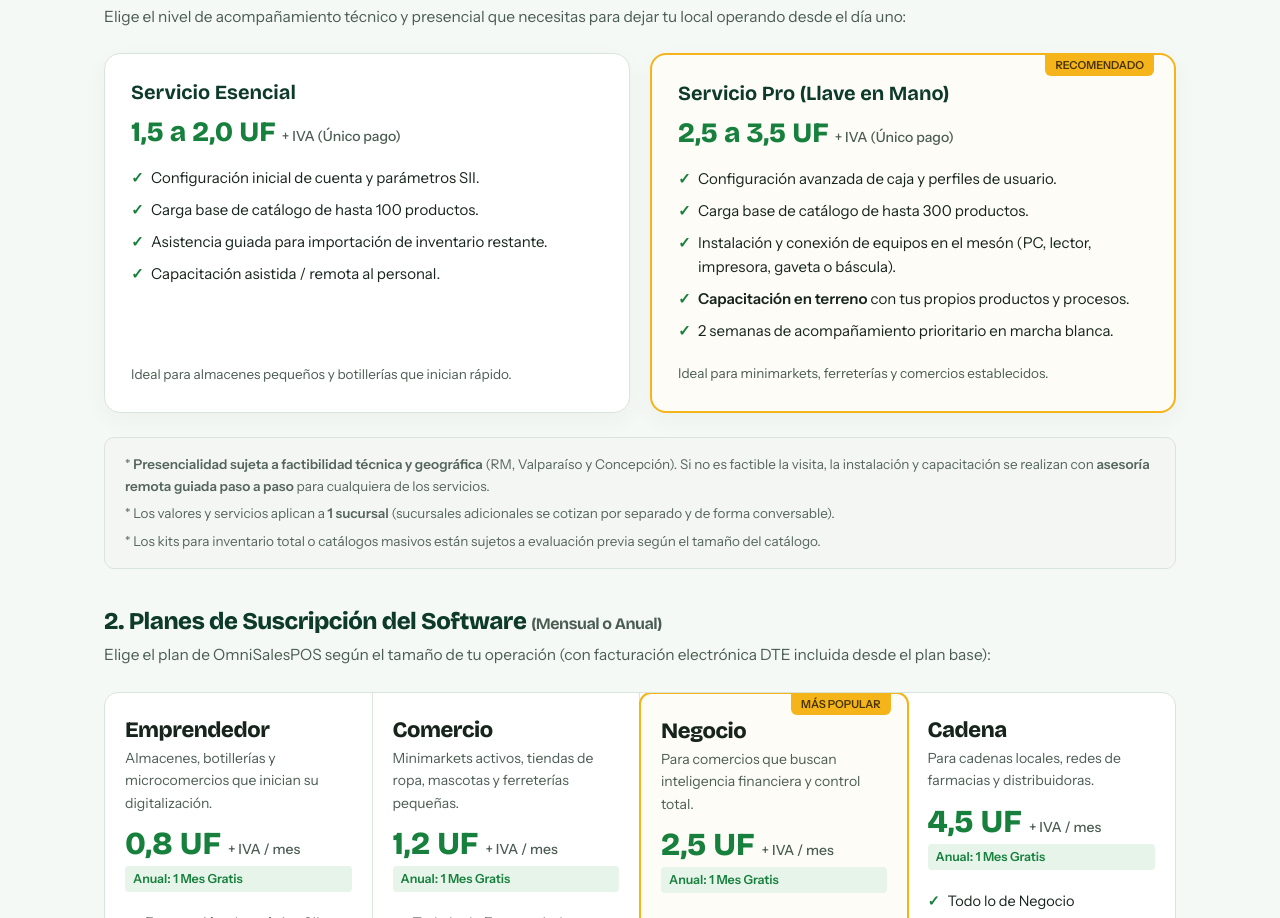
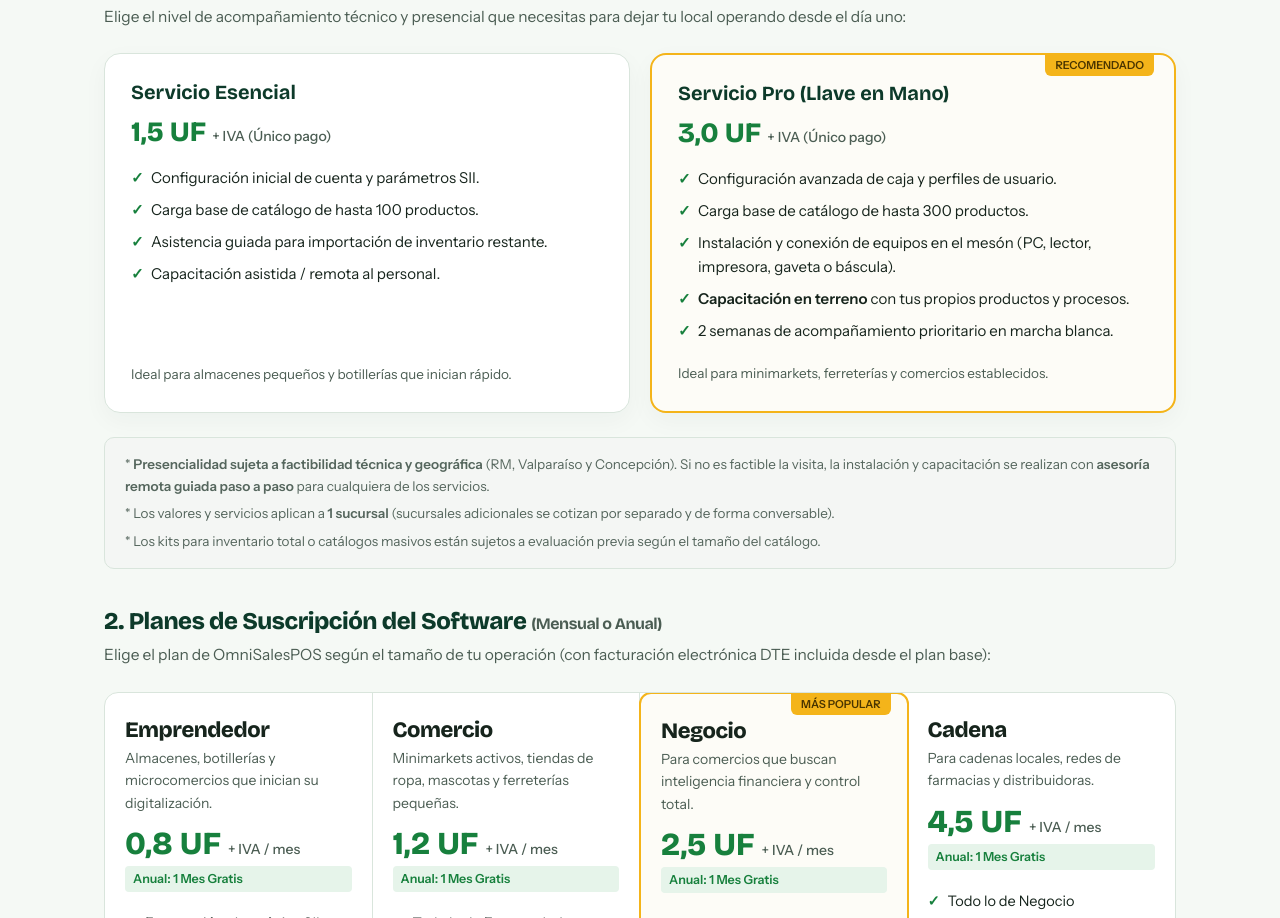
Before and after one commit to GSI360-Empresa/TGTONE_OMNISALES, a plain HTML site: page index.html in a window 1280 px wide. Shown: the part 3150-4068 px from the top of the page. Drawn offline with nearby package versions, Linux system fonts and the light colour scheme.

Commit message:
cambio PLANES GSI sercotec mejora

```diff
--- a/index.html
+++ b/index.html
@@ -409,14 +409,14 @@ footer .footer-wrap{display:flex;align-items:center;justify-content:space-betwee
     <h2>Inversión transparente para tu negocio</h2>
     <p class="sub">Conoce los costos de instalación inicial (pago único por servicio local GSI360) y los planes de suscripción mensual del sistema (OmniSalesPOS).</p>
 
-  <!-- PASO 1: SERVICIO DE INSTALACIÓN (PRIMERO) -->
+ <!-- PASO 1: SERVICIO DE INSTALACIÓN (PRIMERO) -->
     <h3 style="font-size:24px; margin-bottom:8px; color:var(--deep)">1. Servicio de Instalación y Puesta en Marcha <span style="font-size:16px; font-weight:500; color:var(--mut)">(Se paga por única vez)</span></h3>
     <p style="color:var(--mut); font-size:15.5px; margin-bottom:24px">Elige el nivel de acompañamiento técnico y presencial que necesitas para dejar tu local operando desde el día uno:</p>
 
     <div class="setup-grid">
       <div class="setup-card">
         <h4>Servicio Esencial</h4>
-        <div class="setup-price">1,5 a 2,0 UF <small>+ IVA (Único pago)</small></div>
+        <div class="setup-price">1,5 UF <small>+ IVA (Único pago)</small></div>
         <ul>
           <li>Configuración inicial de cuenta y parámetros SII.</li>
           <li>Carga base de catálogo de hasta 100 productos.</li>
@@ -429,7 +429,7 @@ footer .footer-wrap{display:flex;align-items:center;justify-content:space-betwee
       <div class="setup-card pop">
         <span class="setup-badge">Recomendado</span>
         <h4>Servicio Pro (Llave en Mano)</h4>
-        <div class="setup-price">2,5 a 3,5 UF <small>+ IVA (Único pago)</small></div>
+        <div class="setup-price">3,0 UF <small>+ IVA (Único pago)</small></div>
         <ul>
           <li>Configuración avanzada de caja y perfiles de usuario.</li>
           <li>Carga base de catálogo de hasta 300 productos.</li>
@@ -447,6 +447,7 @@ footer .footer-wrap{display:flex;align-items:center;justify-content:space-betwee
       <p>* Los valores y servicios aplican a <strong>1 sucursal</strong> (sucursales adicionales se cotizan por separado y de forma conversable).</p>
       <p>* Los kits para inventario total o catálogos masivos están sujetos a evaluación previa según el tamaño del catálogo.</p>
     </div>
+
 
     <!-- PASO 2: PLANES DE SUSCRIPCIÓN DE SOFTWARE (SEGUNDO) -->
     <h3 style="font-size:24px; margin-top:40px; margin-bottom:8px; color:var(--deep)">2. Planes de Suscripción del Software <span style="font-size:16px; font-weight:500; color:var(--mut)">(Mensual o Anual)</span></h3>
```
